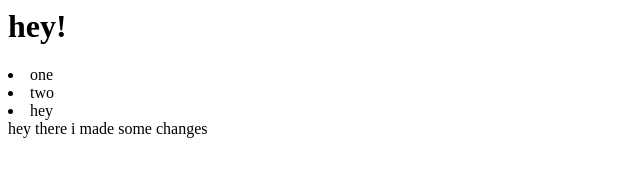
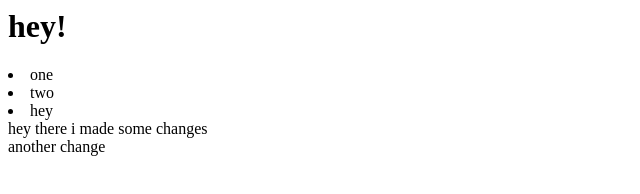
Before and after one commit to brummetj/testGithub, a plain HTML site: page index.html in a window 1280 px wide. Shown: the whole page, without its empty margins (0-640 px from the left). Drawn offline with Linux system fonts and the light colour scheme.

Commit message:
a new commit

```diff
--- a/index.html
+++ b/index.html
@@ -8,3 +8,5 @@
 
 
 <div> hey there i made some changes </div>
+
+<div> another change </div>
```
